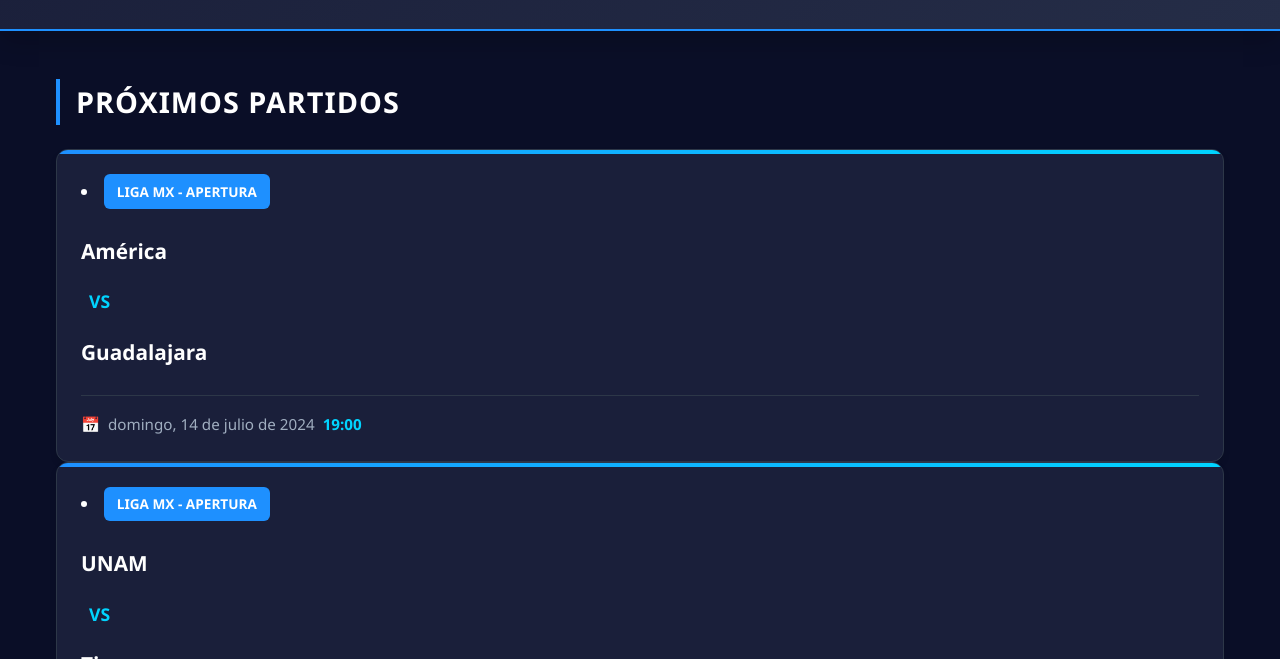
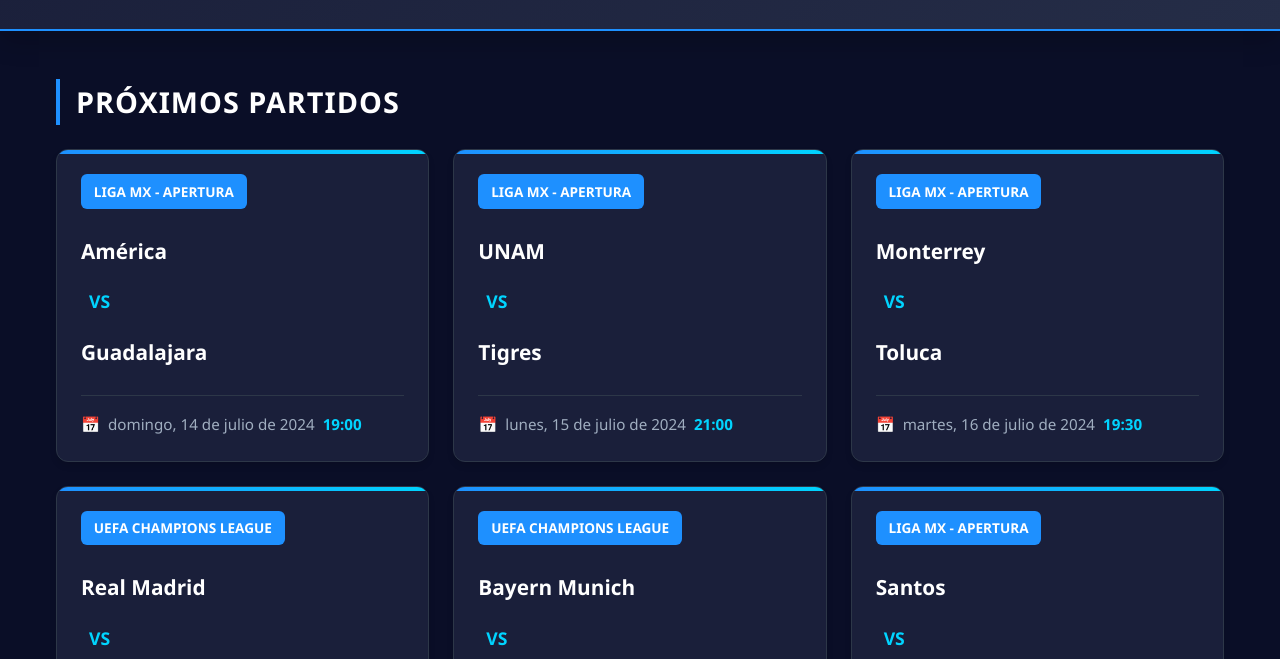
Before and after one commit to lcsev3n/LigaMX-Champions-Calendar, a plain HTML site: page index.html in a window 1280 px wide. Shown: the part 135-794 px from the top of the page. Drawn offline with Linux system fonts and the light colour scheme.

Commit message:
Revert index.html to previous version with ul#matches structure

```diff
--- a/index.html
+++ b/index.html
@@ -20,12 +20,12 @@
 
     <!-- Contenedor principal -->
     <main class="container">
-        <!-- Sección de próximos partidos con nueva estructura -->
+        <!-- Sección de próximos partidos -->
         <section class="matches-section">
             <h2>Próximos Partidos</h2>
-            <div id="matches" class="matches-container">
+            <ul id="matches" class="matches-list">
                 <!-- Los partidos se cargarán dinámicamente desde script.js -->
-            </div>
+            </ul>
         </section>
 
         <!-- Sección de botones de acción -->
```
